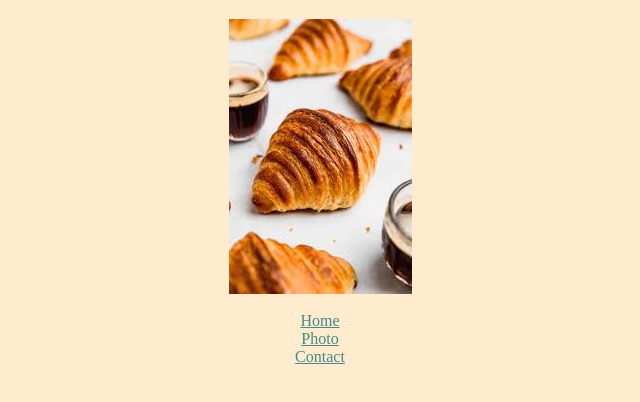
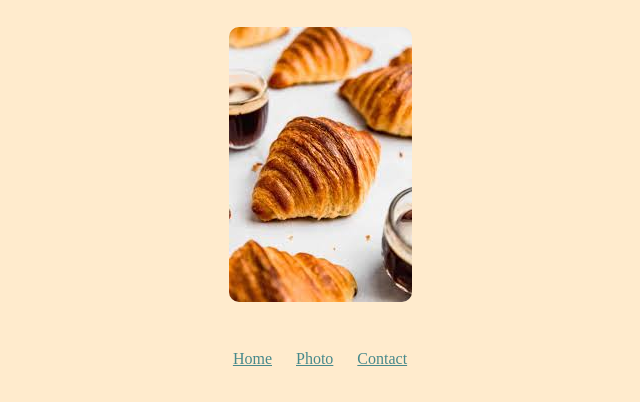
Before and after one commit to lea-bee/croissant-challenage, a website built with Parcel: page photo.html in a window 1280 px wide. Shown: the part 62-464 px from the top of the page, without its empty margins (320-960 px from the left). Built offline with nearby package versions, Linux system fonts and the light colour scheme.

Commit message:
Added a footer

```diff
--- a/css/styles.css
+++ b/css/styles.css
@@ -8,12 +8,18 @@ p {
   text-align: center;
 }
 
-img {
+.croissant-photo {
+  max-width: 100%;
+  border-radius: 10px;
   display: block;
-  margin: auto;
+  margin: 30px auto;
 }
-a {
-  display: flex;
-  justify-content: space-around;
+
+footer {
+  text-align: center;
+}
+
+footer a {
+  margin: 0 10px;
   color: rgb(71, 137, 139);
 }
--- a/photo.html
+++ b/photo.html
@@ -8,11 +8,17 @@
   </head>
   <body>
     <h1>🥐A photo of croissants</h1>
-    <img src="images/croissant.jpeg" alt="A photo of croissants" />
+    <img
+      src="images/croissant.jpeg"
+      alt="A photo of croissants"
+      class="croissant-photo"
+    />
     <br />
 
-    <a href="/">Home</a>
-    <a href="/photo.html">Photo</a>
-    <a href="/contact.html">Contact</a>
+    <footer>
+      <a href="/">Home</a>
+      <a href="/photo.html">Photo</a>
+      <a href="/contact.html">Contact</a>
+    </footer>
   </body>
 </html>
```
Also changed, not shown: contact.html (+5 -3 lines), index.html (+5 -3 lines).
